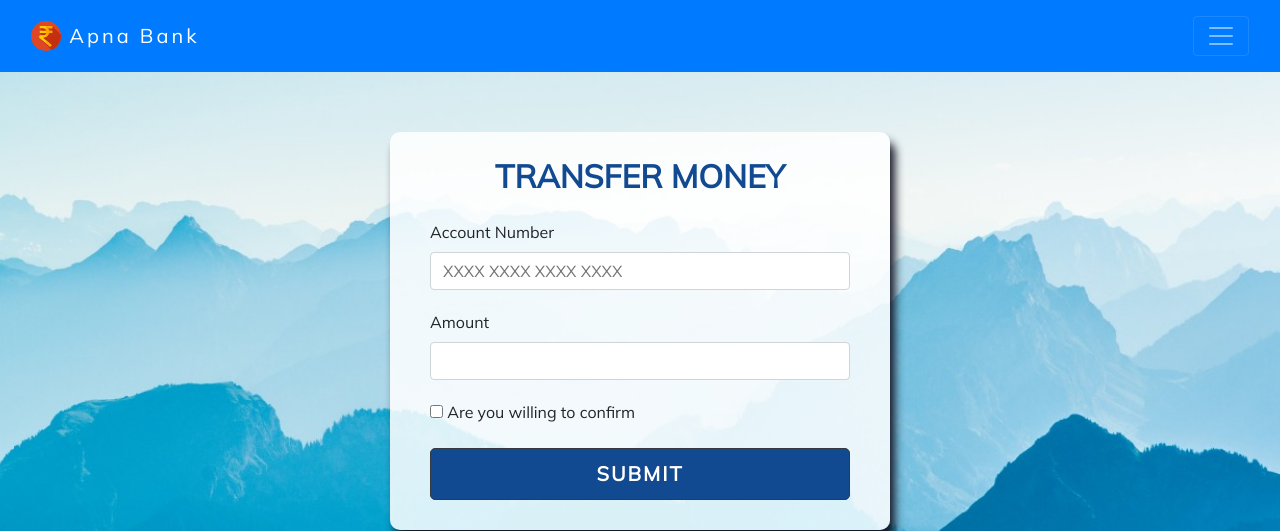
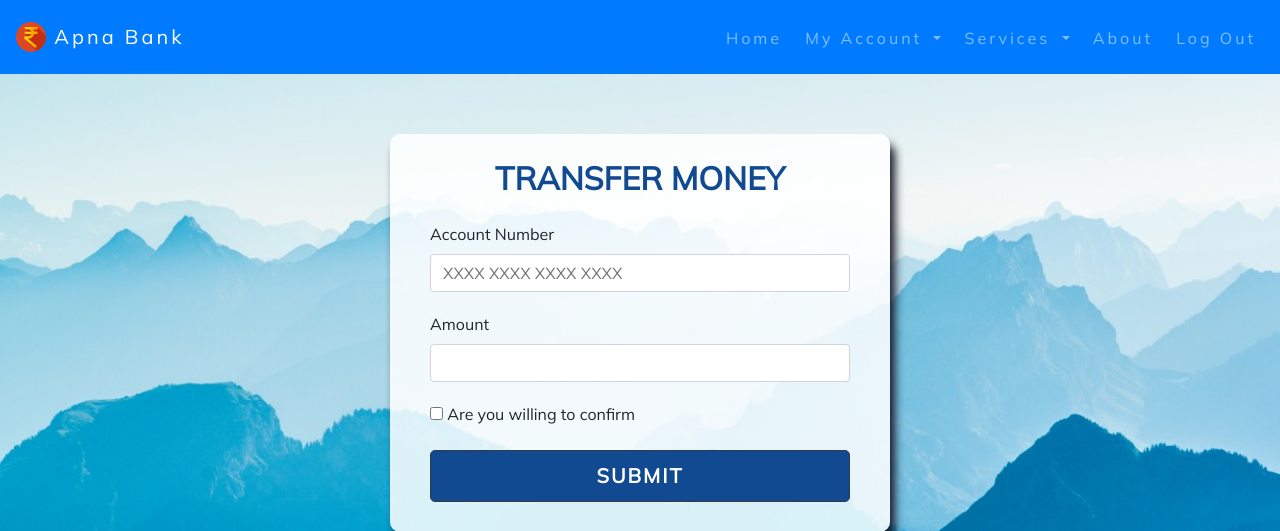
Before and after one commit to vaibhavs828/Banking_DBMS, a PHP site: the page made by for simulation/transaction.php in a window 1280 px wide. Shown: the top 531 px of the page. Run offline with PHP 8.4, Linux system fonts and the light colour scheme; the visitor is signed in with stand-in values (Sample User, id 1); data that the repository does not hold is empty.

Commit message:
fixed navbar expansion

```diff
--- a/for simulation/fpstyle.css
+++ b/for simulation/fpstyle.css
@@ -38,8 +38,6 @@
        color: #cce5ff !important;
       background-color: transparent;
   }
-
-
 
   .user_card {
     height: 400px;
--- a/for simulation/login.php
+++ b/for simulation/login.php
@@ -87,6 +87,8 @@
 <head>
 	<link rel="stylesheet" href="https://stackpath.bootstrapcdn.com/bootstrap/4.3.1/css/bootstrap.min.css" integrity="sha384-ggOyR0iXCbMQv3Xipma34MD+dH/1fQ784/j6cY/iJTQUOhcWr7x9JvoRxT2MZw1T" crossorigin="anonymous">
 	<meta charset="utf-8">
+	<!--Google Font-->
+    <link href="https://fonts.googleapis.com/css2?family=Mulish&display=swap" rel="stylesheet">
 	<title>Login Page</title>
 	<link rel="stylesheet" type="text/css" href="login_style.css">
 	<link rel="icon" type="image/png" href="navicon.svg">
--- a/for simulation/login_style.css
+++ b/for simulation/login_style.css
@@ -1,7 +1,7 @@
 body{
 	margin: 0;
 	padding: 0;
-	font-family: sans-serif;
+	font-family: 'Mulish', sans-serif;
 	/*background: #d1e8e2;*/
 	background: url(blue.jpg) no-repeat;
 	background-size: cover;
@@ -19,7 +19,7 @@ body{
 	background: #d1e8e2; /*#d1e8e2*/
 	/*background: url(bk9.jpg) no-repeat;
 	background-size: cover;*/
-}
+
 
 #nm{
     letter-spacing: 3px;
--- a/for simulation/newAccountStyle.css
+++ b/for simulation/newAccountStyle.css
@@ -19,7 +19,7 @@ body{
 }
 #nm{
 	padding-left: 0px;
-    letter-spacing: 3px;
+	letter-spacing: 3px;
 }
 .nav-link{
 	padding-top: 10px;
--- a/for simulation/transaction.php
+++ b/for simulation/transaction.php
@@ -192,7 +192,7 @@
         })();
     </script>-->
 
-    <nav class="navbar navbar-dark bg-primary p-3 ">
+    <nav class="navbar navbar-expand navbar-dark bg-primary p-3 ">
         <div class="container-fluid">
             <a class="navbar-brand" href="index.php" id="nm">
                 <img src="navicon.svg" width="30" height="30" class="d-inline-block align-top" alt="" loading="lazy">
@@ -205,7 +205,7 @@
             <div class="collapse navbar-collapse" id="navbarResponsive">
                 <ul class="navbar-nav ml-auto">
                     <li class="nav-item">
-                        <a class="nav-link" href="index.php">Home
+                        <a class="nav-link" href="index.php">Home&nbsp
                         </a>
                     </li>
                     <li class="nav-item dropdown bg-primary">
@@ -219,7 +219,7 @@
                     <li class="nav-item dropdown bg-primary">
                         <a class="nav-link dropdown-toggle" href="#" id="navbarDropdown" role="button"
                             data-toggle="dropdown" aria-expanded="false">
-                            Services
+                            &nbspServices
                         </a>
                         <div class="dropdown-menu" aria-labelledby="navbarDropdown">
                             <a class="dropdown-item" href="transaction.php">Send Money to own bank</a>
@@ -229,10 +229,10 @@
                         </div>
                     </li>
                     <li class="nav-item">
-                        <a class="nav-link" href="aboutus.php">About</a>
+                        <a class="nav-link" href="aboutus.php">&nbspAbout</a>
                     </li>
                     <li class="nav-item">
-                        <a class="nav-link" href="login.php?logout=1">Log Out</a>
+                        <a class="nav-link" href="login.php?logout=1">&nbspLog Out</a>
                     </li>
                 </ul>
             </div>
```
Also changed, not shown: for simulation/forgotpassword.php (+8 -6 lines), for simulation/newAccount.php (+8 -6 lines), for simulation/tootherbank.php (+5 -5 lines).
